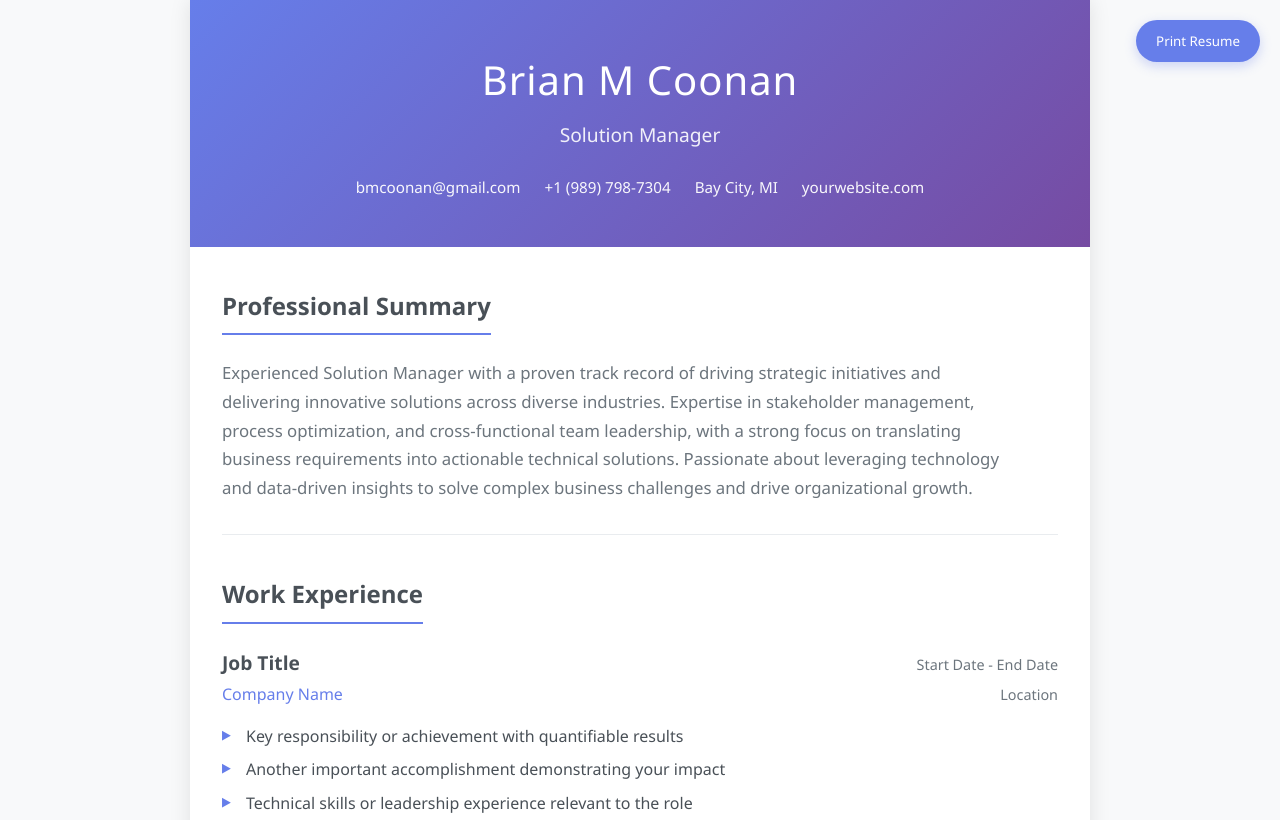
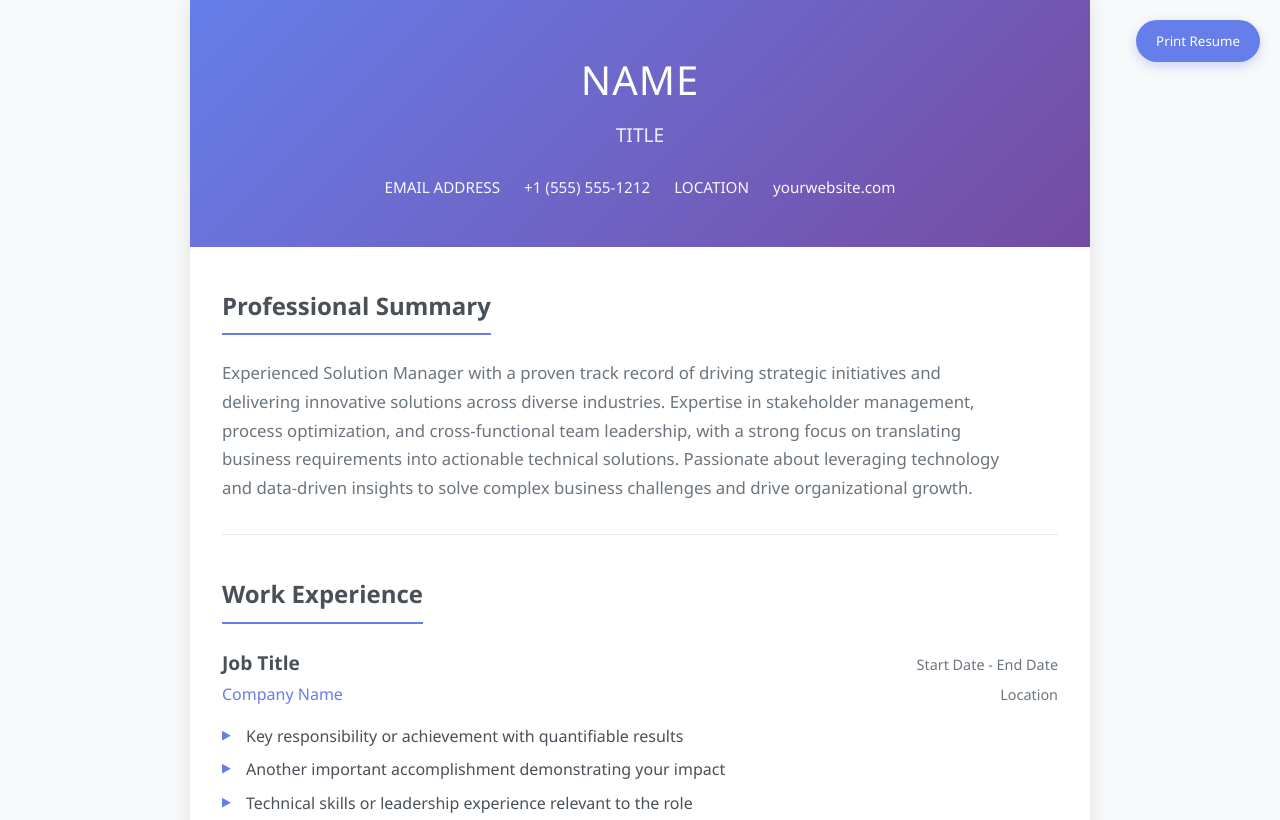
Before and after one commit to bmcoonan-blip/resume-web-template, a website: page index.html in a window 1280 px wide. Shown: the top 820 px of the page. Drawn offline with Linux system fonts and the light colour scheme.

Commit message:
Update index.html

```diff
--- a/index.html
+++ b/index.html
@@ -11,12 +11,12 @@
         <!-- Header Section -->
         <header class="header">
             <div class="header-content">
-                <h1 class="name">Brian M Coonan</h1>
-                <p class="title">Solution Manager</p>
+                <h1 class="name">NAME</h1>
+                <p class="title">TITLE</p>
                 <div class="contact-info">
-                    <span class="email">bmcoonan@gmail.com</span>
-                    <span class="phone">+1 (989) 798-7304</span>
-                    <span class="location">Bay City, MI</span>
+                    <span class="email">EMAIL ADDRESS</span>
+                    <span class="phone">+1 (555) 555-1212</span>
+                    <span class="location">LOCATION</span>
                     <span class="website">yourwebsite.com</span>
                 </div>
             </div>
```
